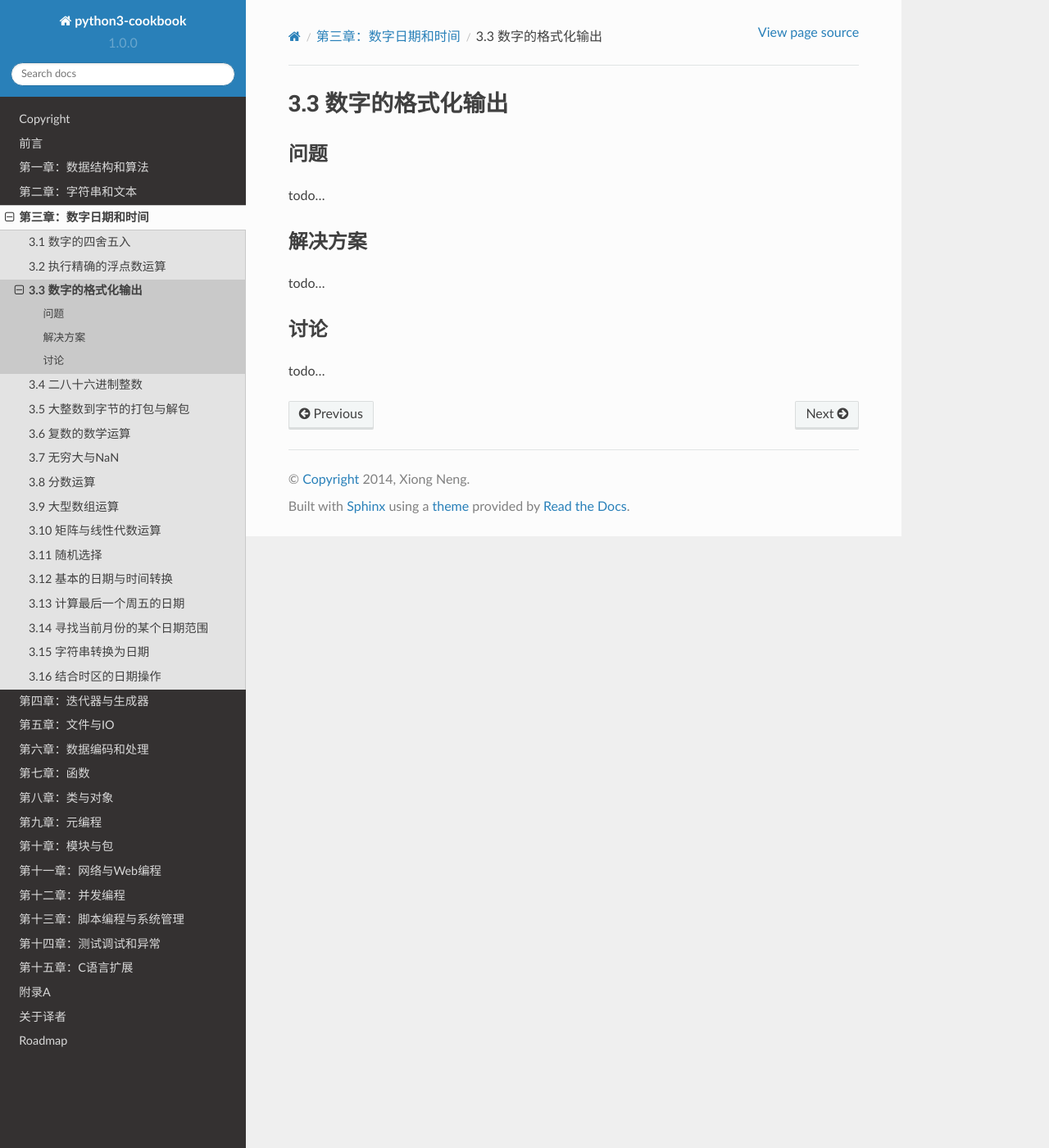
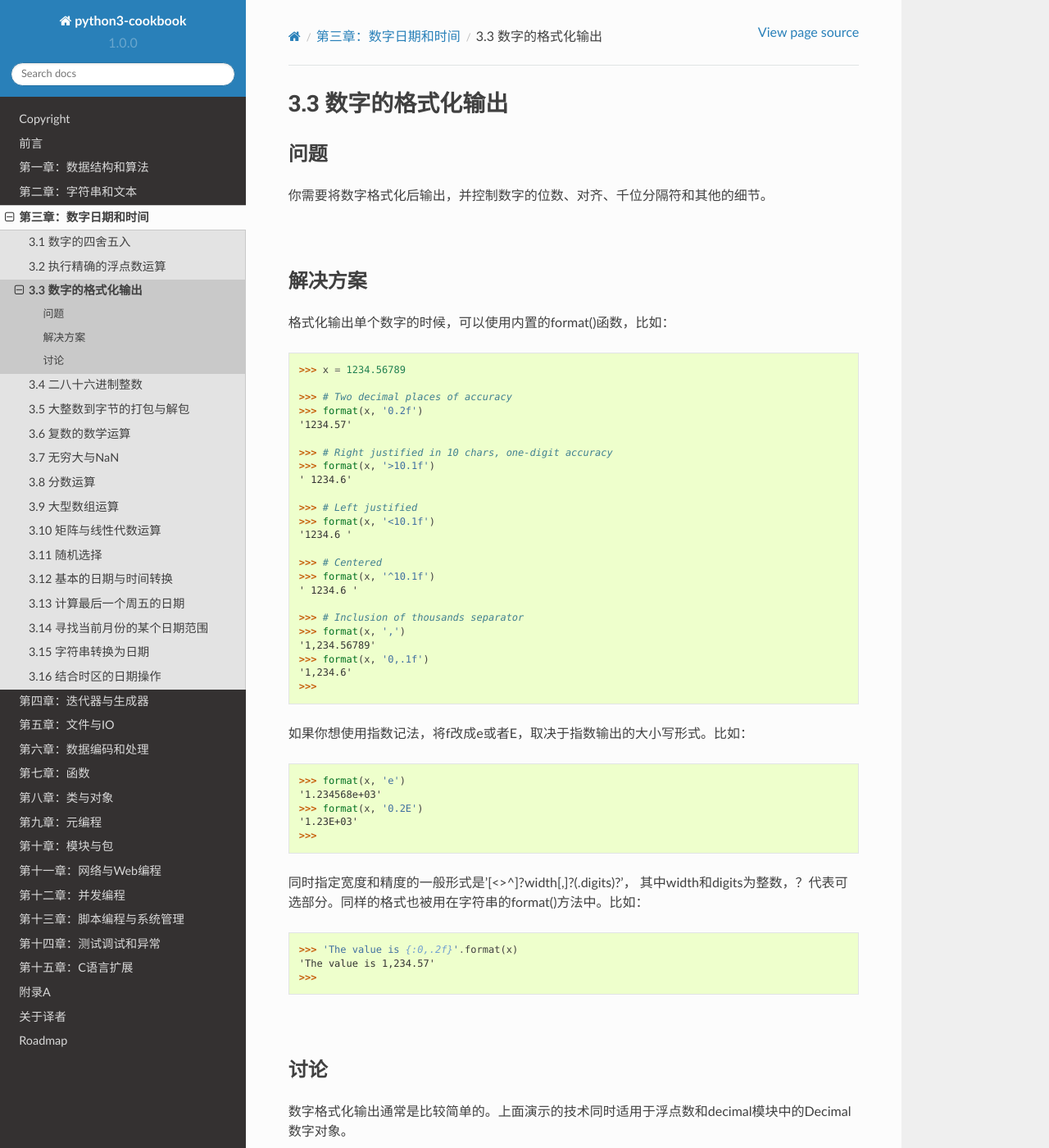
Before and after one commit to yidao620c/python3-cookbook, a Sphinx documentation site: the page built from source/c03/p03_format_numbers_for_output.rst, in a window 1280 px wide and 1400 px high. Shown: the whole window at 82% size. Built offline with Sphinx 7.4.7 and the Read the Docs theme 2.0.0, drawn with Linux system fonts in a browser that asks for light colours; some of the changed text lies outside the part shown.

Commit message:
3.3小节start

```diff
--- a/source/c03/p03_format_numbers_for_output.rst
+++ b/source/c03/p03_format_numbers_for_output.rst
@@ -5,14 +5,102 @@
 ----------
 问题
 ----------
-todo...
+你需要将数字格式化后输出，并控制数字的位数、对齐、千位分隔符和其他的细节。
+
+|
 
 ----------
 解决方案
 ----------
-todo...
+格式化输出单个数字的时候，可以使用内置的format()函数，比如：
+
+.. code-block:: python
+
+    >>> x = 1234.56789
+
+    >>> # Two decimal places of accuracy
+    >>> format(x, '0.2f')
+    '1234.57'
+
+    >>> # Right justified in 10 chars, one-digit accuracy
+    >>> format(x, '>10.1f')
+    ' 1234.6'
+
+    >>> # Left justified
+    >>> format(x, '<10.1f')
+    '1234.6 '
+
+    >>> # Centered
+    >>> format(x, '^10.1f')
+    ' 1234.6 '
+
+    >>> # Inclusion of thousands separator
+    >>> format(x, ',')
+    '1,234.56789'
+    >>> format(x, '0,.1f')
+    '1,234.6'
+    >>>
+
+如果你想使用指数记法，将f改成e或者E，取决于指数输出的大小写形式。比如：
+
+.. code-block:: python
+
+    >>> format(x, 'e')
+    '1.234568e+03'
+    >>> format(x, '0.2E')
+    '1.23E+03'
+    >>>
+
+同时指定宽度和精度的一般形式是'[<>^]?width[,]?(.digits)?'，
+其中width和digits为整数，？代表可选部分。同样的格式也被用在字符串的format()方法中。比如：
+
+.. code-block:: python
+
+    >>> 'The value is {:0,.2f}'.format(x)
+    'The value is 1,234.57'
+    >>>
+
+|
 
 ----------
 讨论
 ----------
-todo...
+数字格式化输出通常是比较简单的。上面演示的技术同时适用于浮点数和decimal模块中的Decimal数字对象。
+
+当指定数字的位数后，结果值会根据round()函数同样的规则进行四舍五入后返回。比如：
+
+.. code-block:: python
+
+    >>> x
+    1234.56789
+    >>> format(x, '0.1f')
+    '1234.6'
+    >>> format(-x, '0.1f')
+    '-1234.6'
+    >>>
+
+包含千位符的格式化跟本地化没有关系。
+如果你需要根据地区来显示千位符，你需要自己去调查下locale模块中的函数了。
+你同样也可以使用字符串的translate()方法来交换千位符。比如：
+
+.. code-block:: python
+
+    >>> swap_separators = { ord('.'):',', ord(','):'.' }
+    >>> format(x, ',').translate(swap_separators)
+    '1.234,56789'
+    >>>
+
+在很多Python代码中会看到使用%来格式化数字的，比如：
+
+.. code-block:: python
+
+    >>> '%0.2f' % x
+    '1234.57'
+    >>> '%10.1f' % x
+    ' 1234.6'
+    >>> '%-10.1f' % x
+    '1234.6 '
+    >>>
+
+这种格式化方法也是可行的，不过比更加先进的format()要差一点。
+比如，在使用%操作符格式化数字的时候，一些特性(添加千位符)并不能被支持。
```
Also changed, not shown: 1 other file.
